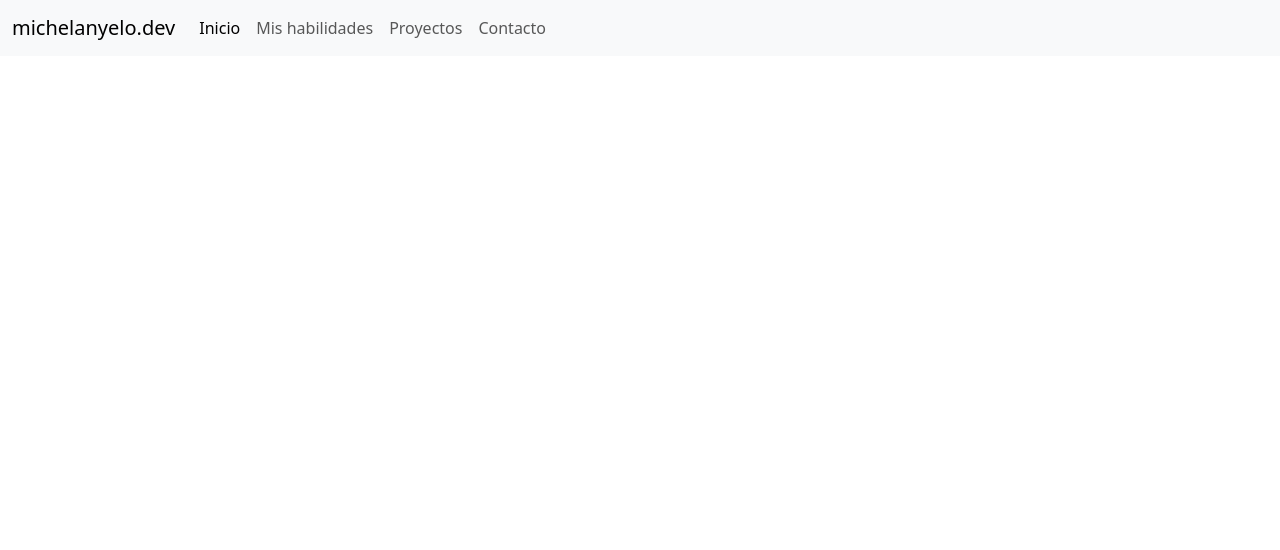
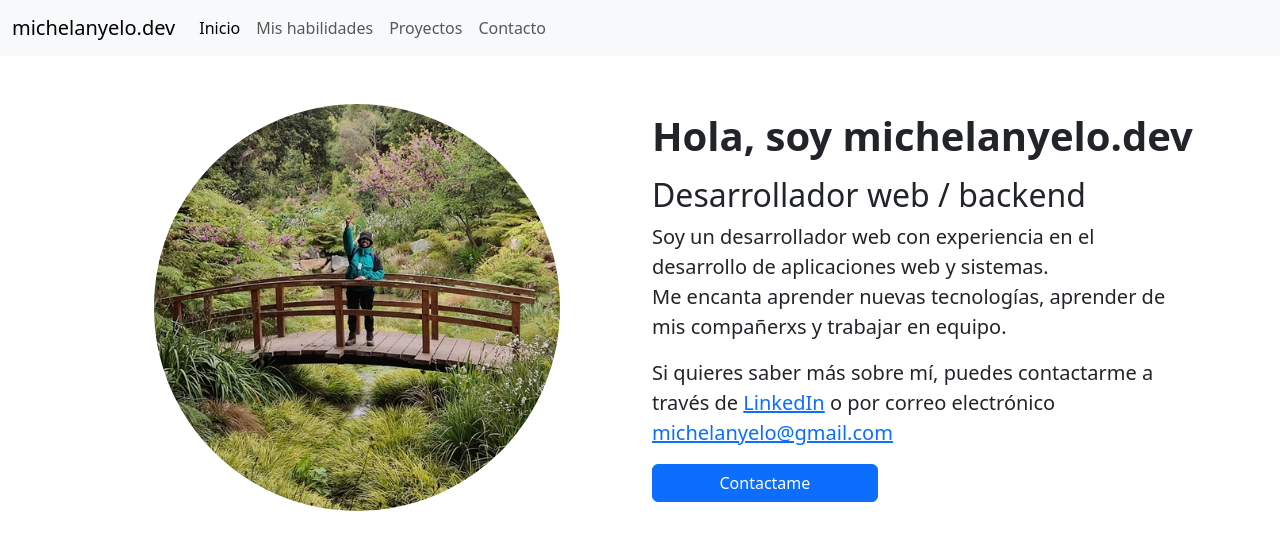
Before and after one commit to michelanyelo/MiPrimerPortafolio-DL, a website: page index.html in a window 1280 px wide. Drawn offline with Linux system fonts and the light colour scheme.

Commit message:
"Added header section with navbar and hero section, including profile image and introduction text, to index.html"

```diff
--- a/index.html
+++ b/index.html
@@ -8,6 +8,9 @@
     <!-- main.css -->
     <link rel="stylesheet" href="assets/css/main.css">
 </head>
+
+<body>
+    <header>
         <!-- navbar -->
         <nav class="navbar navbar-expand-lg bg-body-tertiary">
             <div class="container-fluid">
@@ -19,7 +22,7 @@
                 <div class="collapse navbar-collapse" id="navbarNav">
                     <ul class="navbar-nav">
                         <li class="nav-item">
-                    <a class="nav-link active" aria-current="page" href="#">Inicio</a>
+                            <a class="nav-link active" aria-current="page" href="#inicio">Inicio</a>
                         </li>
                         <li class="nav-item">
                             <a class="nav-link" href="#">Mis habilidades</a>
@@ -35,10 +38,34 @@
             </div>
         </nav>
 
-
-
-<body>
-
+        <!-- hero section -->
+        <section id="inicio" class="container my-5 px-3">
+            <!-- img section -->
+            <div class="row align-items-center">
+                <div class="col-12 col-md-6 text-center">
+                    <img src="assets/img/profile.png" alt="michelanyelo.dev profile pic"
+                        class="rounded-circle img-fluid w-75">
+                </div>
+                <!-- presentación section -->
+                <div class="col-12 col-md-6">
+                    <h1 class="fs-1 fw-bold mb-3">Hola, soy michelanyelo.dev</h1>
+                    <h2>Desarrollador web / backend</h2>
+                    <p class="lead">Soy un desarrollador web con experiencia en el desarrollo de aplicaciones web y
+                        sistemas. <br> Me encanta aprender nuevas tecnologías, aprender de mis compañerxs y trabajar en
+                        equipo.
+                    </p>
+                    <p class="lead">Si quieres saber más sobre mí, puedes contactarme a través de
+                        <a href="https://www.linkedin.com/in/miguelmonzon-inf/" target="_blank">
+                            <i class="bi bi-linkedin"></i> LinkedIn</a> o por correo electrónico
+                        <a href="mailto:michelanyelo@gmail.com">michelanyelo@gmail.com</a>
+                    </p>
+                    <div class="d-grid gap-2 col-12 col-md-5">
+                        <a href="mailto:michelanyelo@gmail.com" class="btn btn-primary">Contactame</a>
+                    </div>
+                </div>
+            </div>
+        </section>
+    </header>
 </body>
 
 </html>
```
Also changed, not shown: assets/img/profile.png (added). Lines whose indentation alone changed are shown as unchanged.
